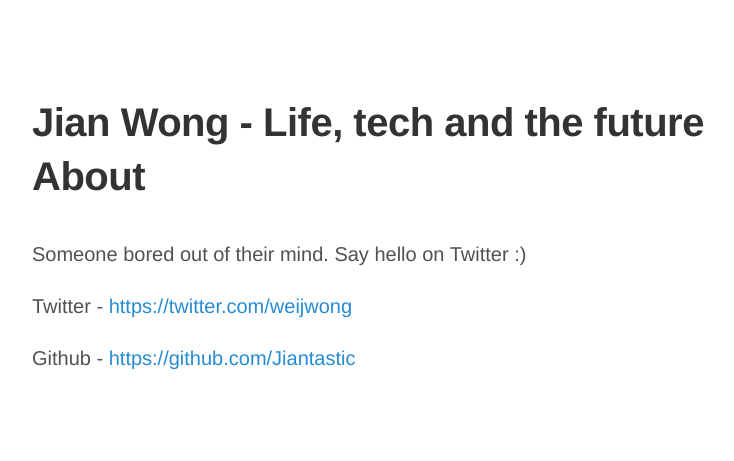
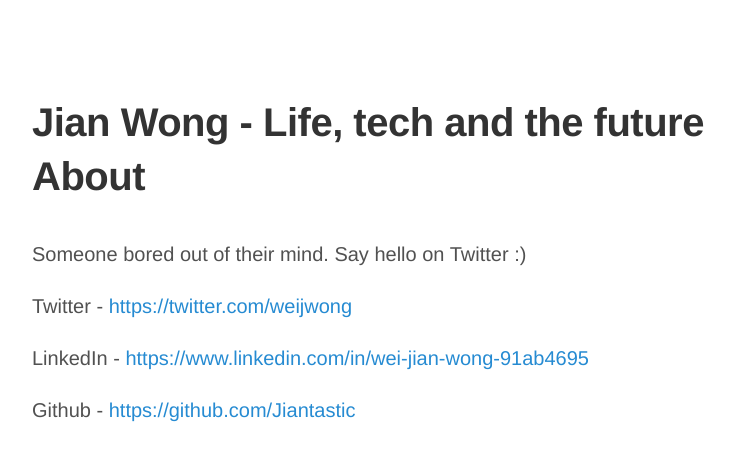
Before and after one commit to Jiantastic/jiantastic.github.io, a Jekyll site: the page built from about.md, in a window 1280 px wide. Shown: the top 461 px of the page, without its empty margins (248-982 px from the left). Built offline with Jekyll 4.4.1, drawn with Linux system fonts in a browser that asks for light colours; Markdown is read by kramdown in place of the engine named in the settings.

Commit message:
Update about.md

```diff
--- a/about.md
+++ b/about.md
@@ -7,4 +7,6 @@ Someone bored out of their mind. Say hello on Twitter :)
 
 Twitter - [https://twitter.com/weijwong](https://twitter.com/weijwong)
 
+LinkedIn - [https://www.linkedin.com/in/wei-jian-wong-91ab4695](https://www.linkedin.com/in/wei-jian-wong-91ab4695)
+
 Github - [https://github.com/Jiantastic](https://github.com/Jiantastic)
```
